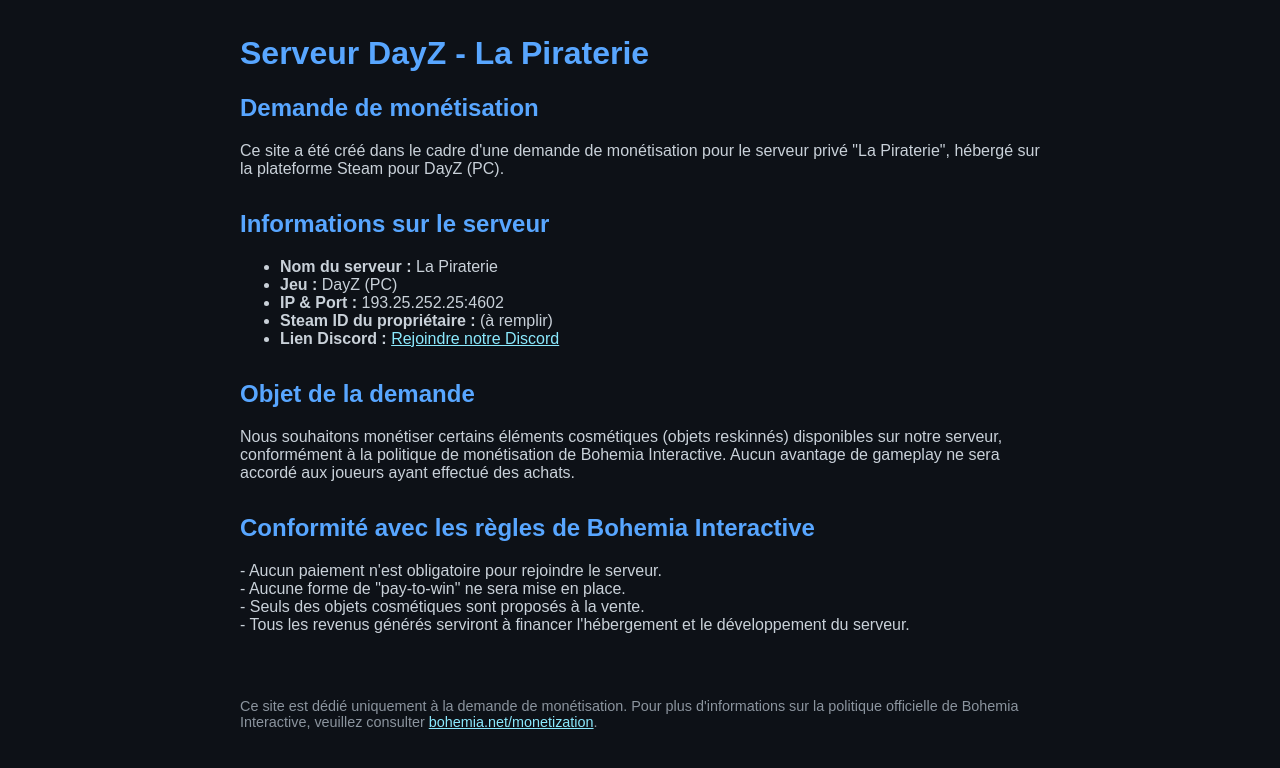
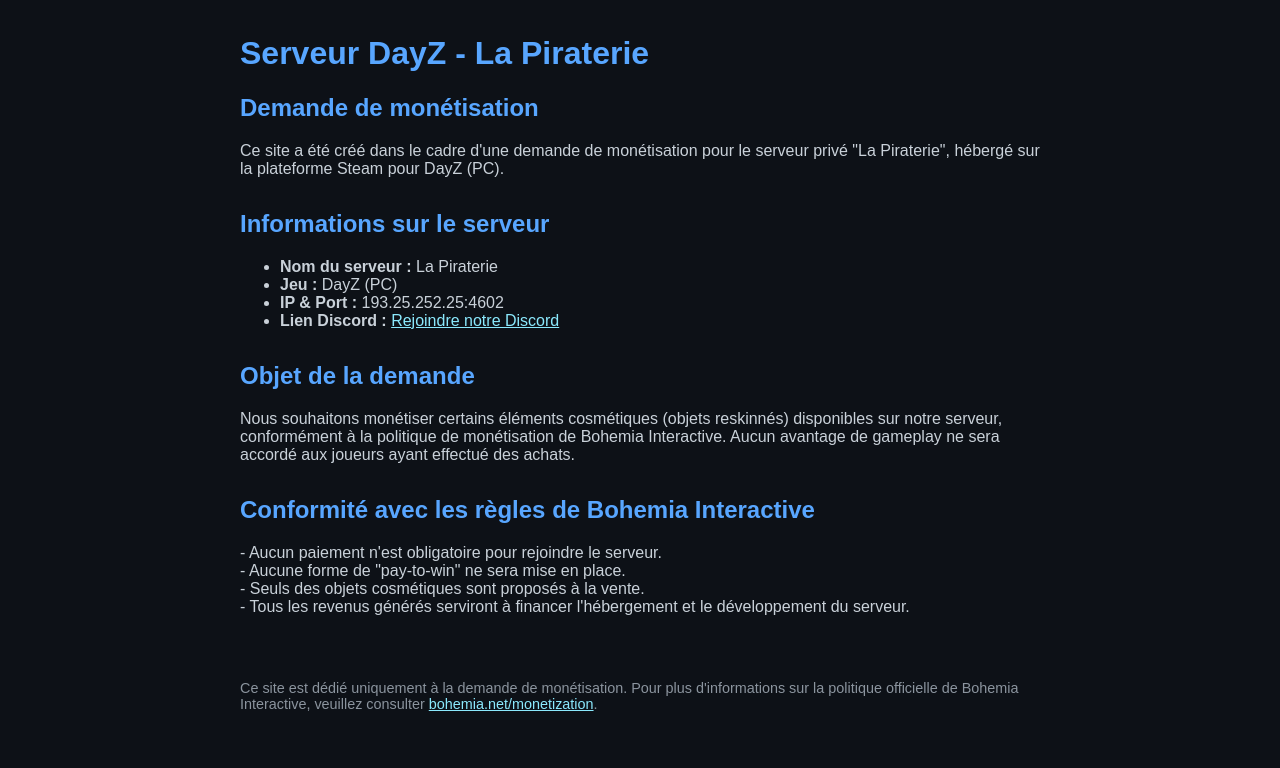
Before and after one commit to Ksper93/LaPiraterie, a plain HTML site: page index.html in a window 1280 px wide. Shown: the part 982-1750 px from the top of the page. Drawn offline with Linux system fonts and the light colour scheme.

Commit message:
Add files via upload

```diff
--- a/index.html
+++ b/index.html
@@ -57,7 +57,6 @@
                 <li><strong>Nom du serveur :</strong> La Piraterie</li>
                 <li><strong>Jeu :</strong> DayZ (PC)</li>
                 <li><strong>IP & Port :</strong> 193.25.252.25:4602</li>
-                <li><strong>Steam ID du propriétaire :</strong> (à remplir)</li>
                 <li><strong>Lien Discord :</strong> <a href="https://discord.gg/ZKgpTqGu8a" target="_blank">Rejoindre notre Discord</a></li>
             </ul>
         </div>
```
